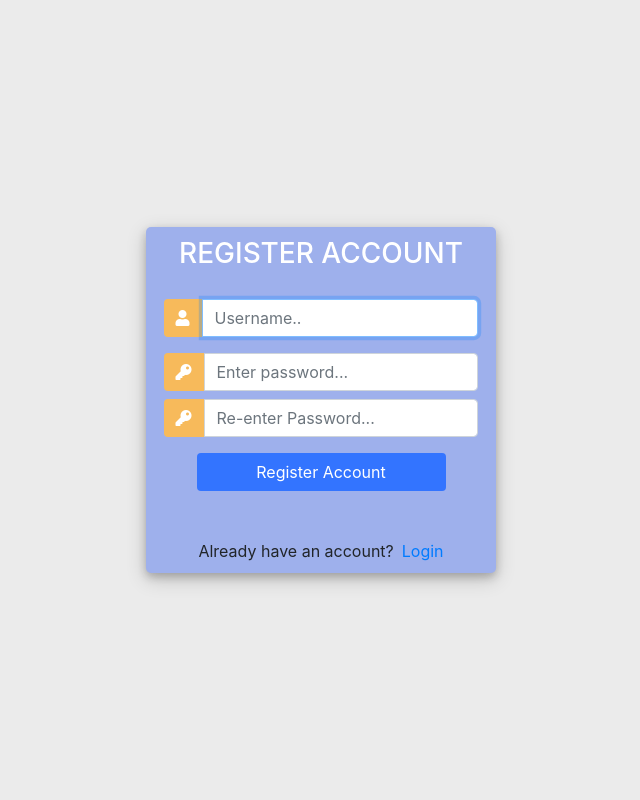
After one commit to melkhun/readyplayerone, a Django app: page /register in a window 1280 px wide. The commit adds this page. Shown: the whole page, without its empty margins (319-959 px from the left). Run offline with Django 3.2, Linux system fonts and the light colour scheme; some libraries are stand-ins or nearby versions.

Commit message:
added basic register/login/logout functionality

```diff
--- /dev/null
+++ b/mainsite/app/templates/app/accounts/register.html
@@ -0,0 +1,138 @@
+<!DOCTYPE html>
+<html>
+
+<head>
+	<title>Login</title>
+	<link rel="stylesheet" href="https://stackpath.bootstrapcdn.com/bootstrap/4.1.3/css/bootstrap.min.css" integrity="sha384-MCw98/SFnGE8fJT3GXwEOngsV7Zt27NXFoaoApmYm81iuXoPkFOJwJ8ERdknLPMO" crossorigin="anonymous">
+	<script src="https://ajax.googleapis.com/ajax/libs/jquery/3.3.1/jquery.min.js"></script>
+	<link rel="stylesheet" href="https://use.fontawesome.com/releases/v5.6.1/css/all.css" integrity="sha384-gfdkjb5BdAXd+lj+gudLWI+BXq4IuLW5IT+brZEZsLFm++aCMlF1V92rMkPaX4PP" crossorigin="anonymous">
+
+
+</head>
+<body>
+	<div class="container h-100">
+		<div class="d-flex justify-content-center h-100">
+			<div class="user_card">
+				<div class="d-flex justify-content-center">
+					<h3 id="form-title">REGISTER ACCOUNT</h3>
+				</div>
+				<div class="d-flex justify-content-center form_container">
+
+					<form method="POST" action="">{% csrf_token %}
+						<div class="input-group mb-3">
+							<div class="input-group-append">
+								<span class="input-group-text"><i class="fas fa-user"></i></span>
+							</div>
+							{{form.username}}
+						</div>
+						<div class="input-group mb-2">
+							<div class="input-group-append">
+								<span class="input-group-text"><i class="fas fa-key"></i></span>
+							</div>
+							{{form.password1}}
+						</div>
+						<div class="input-group mb-2">
+							<div class="input-group-append">
+								<span class="input-group-text"><i class="fas fa-key"></i></span>
+							</div>
+							{{form.password2}}
+						</div>
+
+				   		<div class="d-flex justify-content-center mt-3 login_container">
+				 			<input class="btn login_btn" type="submit" value="Register Account">
+				   		</div>
+					</form>
+                </div>
+                <br>
+                {{form.username.errors}}
+                {{form.password1.errors}}
+                {{form.password2.errors}}
+
+				<div class="mt-4">
+					<div class="d-flex justify-content-center links">
+						Already have an account? <a href="{% url 'login' %}" class="ml-2">Login</a>
+					</div>
+				</div>
+			</div>
+		</div>
+	</div>
+	<script>
+		//Query All input fields
+		var form_fields = document.getElementsByTagName('input')
+		form_fields[1].placeholder='Username..';
+		form_fields[2].placeholder='Enter password...';
+		form_fields[3].placeholder='Re-enter Password...';
+
+
+		for (var field in form_fields){
+			form_fields[field].className += ' form-control'
+		}
+	</script>
+</body>
+</html>
+
+
+<style>
+        .errorlist
+        {
+            color: red;
+        }
+        .error input, .error select {
+            border: 2px red solid;
+        }
+		body,
+		html {
+			margin: 0;
+			padding: 0;
+			height: 100%;
+			background: #ebebeb !important;
+		}
+		.user_card {
+			width: 350px;
+			margin-top: auto;
+			margin-bottom: auto;
+			background: rgb(158, 176, 236);
+			position: relative;
+			display: flex;
+			justify-content: center;
+			flex-direction: column;
+			padding: 10px;
+			box-shadow: 0 4px 8px 0 rgba(0, 0, 0, 0.2), 0 6px 20px 0 rgba(0, 0, 0, 0.19);
+			-webkit-box-shadow: 0 4px 8px 0 rgba(0, 0, 0, 0.2), 0 6px 20px 0 rgba(0, 0, 0, 0.19);
+			-moz-box-shadow: 0 4px 8px 0 rgba(0, 0, 0, 0.2), 0 6px 20px 0 rgba(0, 0, 0, 0.19);
+			border-radius: 5px;
+
+		}
+
+		.form_container {
+			margin-top: 20px;
+		}
+
+		#form-title{
+			color: #fff;
+		}
+		.login_btn {
+			width: 100%;
+			background: #3374ff !important;
+			color: white !important;
+		}
+		.login_btn:focus {
+			box-shadow: none !important;
+			outline: 0px !important;
+		}
+		.login_container {
+			padding: 0 2rem;
+		}
+		.input-group-text {
+			background: #f7ba5b !important;
+			color: white !important;
+			border: 0 !important;
+			border-radius: 0.25rem 0 0 0.25rem !important;
+		}
+		.input_user,
+		.input_pass:focus {
+			box-shadow: none !important;
+			outline: 0px !important;
+		}
+
+	</style>
--- a/mainsite/app/templates/base.html
+++ b/mainsite/app/templates/base.html
@@ -39,9 +39,7 @@
       <div id="content">
 
         <!-- Topbar -->
-        {% comment %}
         {% include 'partials/_topbar.html' %}
-        {% endcomment %}
         <!-- End of Topbar -->
 
         <!-- Begin Page Content -->
@@ -89,7 +87,7 @@
         <div class="modal-body">Select "Logout" below if you are ready to end your current session.</div>
         <div class="modal-footer">
           <button class="btn btn-secondary" type="button" data-dismiss="modal">Cancel</button>
-          <a class="btn btn-primary" href="login.html">Logout</a>
+          <a class="btn btn-primary" href="{% url 'logout' %}">Logout</a>
         </div>
       </div>
     </div>
--- a/mainsite/app/templates/index.html
+++ b/mainsite/app/templates/index.html
@@ -3,7 +3,7 @@
 {% load static %}
 {% block content %}
 
-<h1>Home Page</h1>
+<h1>Hello, {{request.user}}.</h1>
 <!-- <div style="position:absolute; left:20px; bottom: 20px">
     <img src="{% static 'img/team_logo.jpg' %}" alt="Team Logo" width="100px">
 </div> -->
--- a/mainsite/app/urls.py
+++ b/mainsite/app/urls.py
@@ -7,6 +7,13 @@ from .dash_apps.finished_apps import sample_dash_app
 # index path
 urlpatterns = [
     path('', views.index, name='index'),
+]
+
+# account paths
+urlpatterns += [
+    path('login', views.loginPage, name='login'),
+    path('logout', views.logoutUser, name='logout'),
+    path('register', views.register, name='register')
 ]
 
 # sidebar paths
--- a/mainsite/app/views.py
+++ b/mainsite/app/views.py
@@ -2,10 +2,14 @@ from django.shortcuts import render
 from plotly.offline import plot
 import plotly.graph_objects as go
 
+from django.contrib.auth.decorators import login_required
+
 # Create your views here.
+@login_required(login_url='login')
 def index(request):
     return render(request, 'index.html')
 
+@login_required(login_url='login')
 def maindashboard(request):
     def scatter():
         x1 = [1,2,3,4]
@@ -30,9 +34,54 @@ def maindashboard(request):
 
     return render(request, 'app/main_dashboard.html', context)
 
+
+# accounts views
+from django.contrib.auth.forms import UserCreationForm
+from django.shortcuts import redirect
+from django.contrib import messages
+from django.contrib.auth import authenticate, login, logout
+
+def loginPage(request):
+    if request.user.is_authenticated:
+        return redirect('index')
+    else:
+        if request.method == 'POST':
+            username = request.POST.get('username')
+            password = request.POST.get('password')
+            user = authenticate(request, username=username, password=password)
+            if user is not None:
+                login(request, user)
+                return redirect('index')
+            else:
+                messages.error(request, 'Username or password is incorrect')
+    context = {}
+    return render(request, 'app/accounts/login.html', context)
+
+def logoutUser(request):
+    logout(request)
+    return redirect('login')
+
+def register(request):
+    if request.user.is_authenticated:
+        return redirect('index')
+    form = UserCreationForm()
+    if request.method == "POST":
+        form = UserCreationForm(request.POST)
+        if form.is_valid():
+            form.save()
+            messages.success(request, 'Account successfully created')
+            return redirect('login')
+    context = {
+        'form': form
+        }
+    return render(request, 'app/accounts/register.html', context)
+
+# calculator views
+@login_required(login_url='login')
 def financialcalculators(request):
     return render(request, 'app/calculators/overview.html')
 
+@login_required(login_url='login')
 def budgetcalculator(request):
     income = 0
     expense = 0
@@ -48,6 +97,7 @@ def budgetcalculator(request):
     }
     return render(request, 'app/calculators/budget_calculator.html', context)
 
+@login_required(login_url='login')
 def networthcalculator(request):
     assets = 0
     liabilities = 0
```
Also changed, not shown: mainsite/app/templates/app/accounts/login.html (added, +125 -0 lines), mainsite/app/templates/partials/_topbar.html (+9 -4 lines), mainsite/db.sqlite3, mainsite/project_files/static/img/default_profile_picture.jpg (added).
